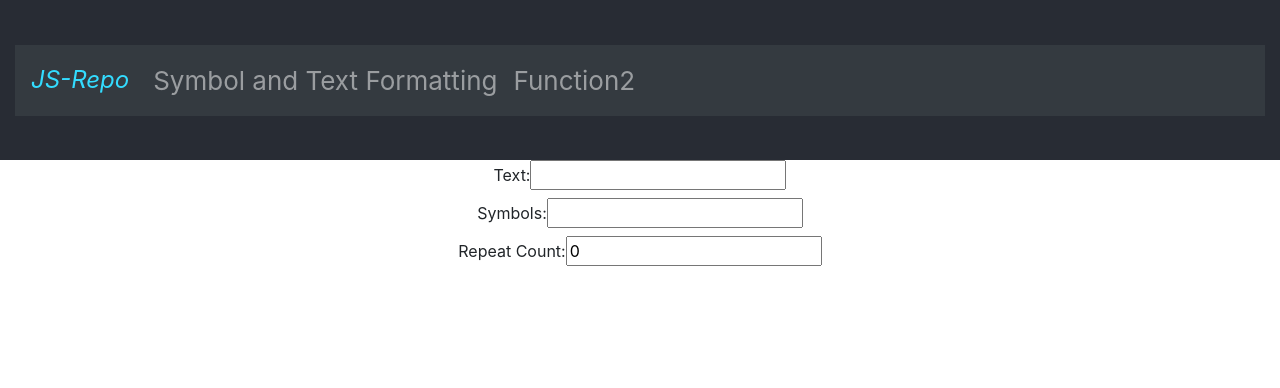
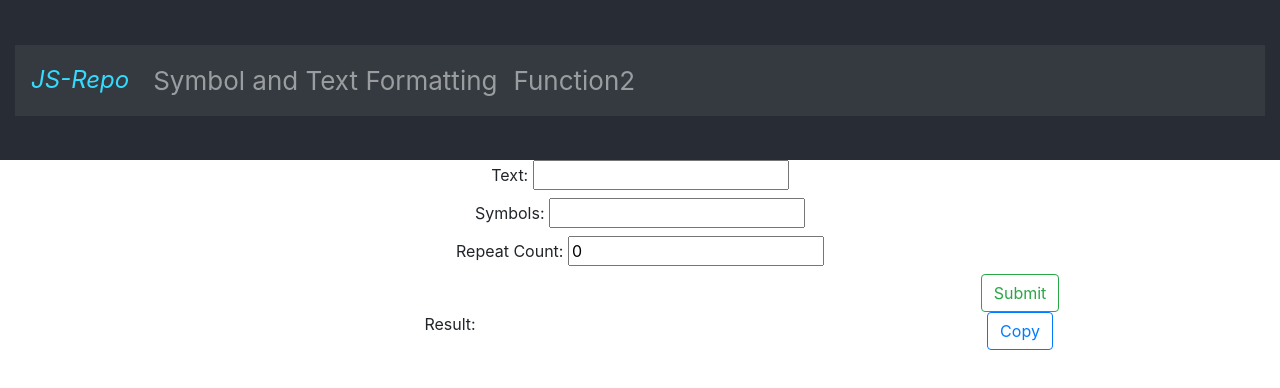
Before and after one commit to arctdav/js-repo, a React (Create React App) app: page /symboltext in a window 1280 px wide. Shown: the top 388 px of the page. Built offline with nearby package versions, Linux system fonts and the light colour scheme.

Commit message:
developed Text and Symbol Formatting

```diff
--- a/src/App.js
+++ b/src/App.js
@@ -45,7 +45,6 @@ function App() {
           <Route path="/symboltext">
             <SymbolText />
           </Route>
-          <Route path="/noe" children = {<Child />} />
         </Switch>
       </div>
     </Router>
@@ -53,12 +52,3 @@ function App() {
 }
 
 export default App;
-
-function Child() {
-  let { id } = useParams();
-  return (
-    <div>
-      <h1>ID: {id}</h1>
-    </div>
-  )
-}
--- a/src/components/symbolText.components.js
+++ b/src/components/symbolText.components.js
@@ -10,27 +10,52 @@ export class SymbolText extends React.Component {
     this.state = {
       text: "",
       symbol: "",
-      repeatCount: 0
+      repeatCount: 0,
+      result: ""
     }
     this.handleInputChange = this.handleInputChange.bind(this);
+    this.handleClick = this.handleClick.bind(this);
+    this.handleCopyToClipboard = this.handleCopyToClipboard.bind(this);
   }
 
   handleInputChange(event) {
     const target = event.target;
     const name = target.name;
-  const value = name === "text" ? target.text : target.symbol;
-
-
+    const value = name === "text" ? target.value : target.value;
     this.setState({
       [name]: value
+    });
+    console.log(this.state);
+  }
+
+  handleClick(event) {
+    event.preventDefault();
+    const symbol = this.state.symbol;
+    console.log(this.state.symbol);
+    const repeatCount = this.state.repeatCount;
+    let result = symbol.repeat(repeatCount) + this.state.text + symbol.repeat(repeatCount);
+    this.setState({
+      result: result,
+    });
+  }
+
+  handleCopyToClipboard(event) {
+    event.preventDefault();
+    const symbol = this.state.symbol;
+    console.log(this.state.symbol);
+    const repeatCount = this.state.repeatCount;
+    let result = symbol.repeat(repeatCount) + this.state.text + symbol.repeat(repeatCount);
+    this.setState({
+      result: result,
     });
   }
 
   render() {
     return (
+      <div>
         <form>
           <label>
-          Text:
+            {"Text: "}
             <input
               name="text"
               type="text"
@@ -39,7 +64,7 @@ handleInputChange(event) {
           </label>
           <br />
           <label>
-          Symbols:
+            {"Symbols: "}
             <input
               name="symbol"
               type="text"
@@ -48,7 +73,7 @@ handleInputChange(event) {
           </label>
           <br />
           <label>
-          Repeat Count:
+            {"Repeat Count: "}
             <input
               name="repeatCount"
               type="number"
@@ -56,6 +81,20 @@ handleInputChange(event) {
               onChange={this.handleInputChange} />
           </label>
         </form>
+        <Container>
+          <Row>
+            <Col sm></Col>
+            <Col sm></Col>
+            <Col sm>
+            <Button variant="outline-success" onClick={ this.handleClick }>Submit</Button>
+            </Col>
+          </Row>
+          <Row>
+            <Col sm={8}>Result: { this.state.result }</Col>
+            <Col sm={4}><Button variant="outline-primary" onClick={ this.handleCopyToClipboard }>Copy</Button></Col>
+          </Row>
+        </Container>
+      </div>
     );
   }
 }
```
Lines whose indentation alone changed are shown as unchanged.
